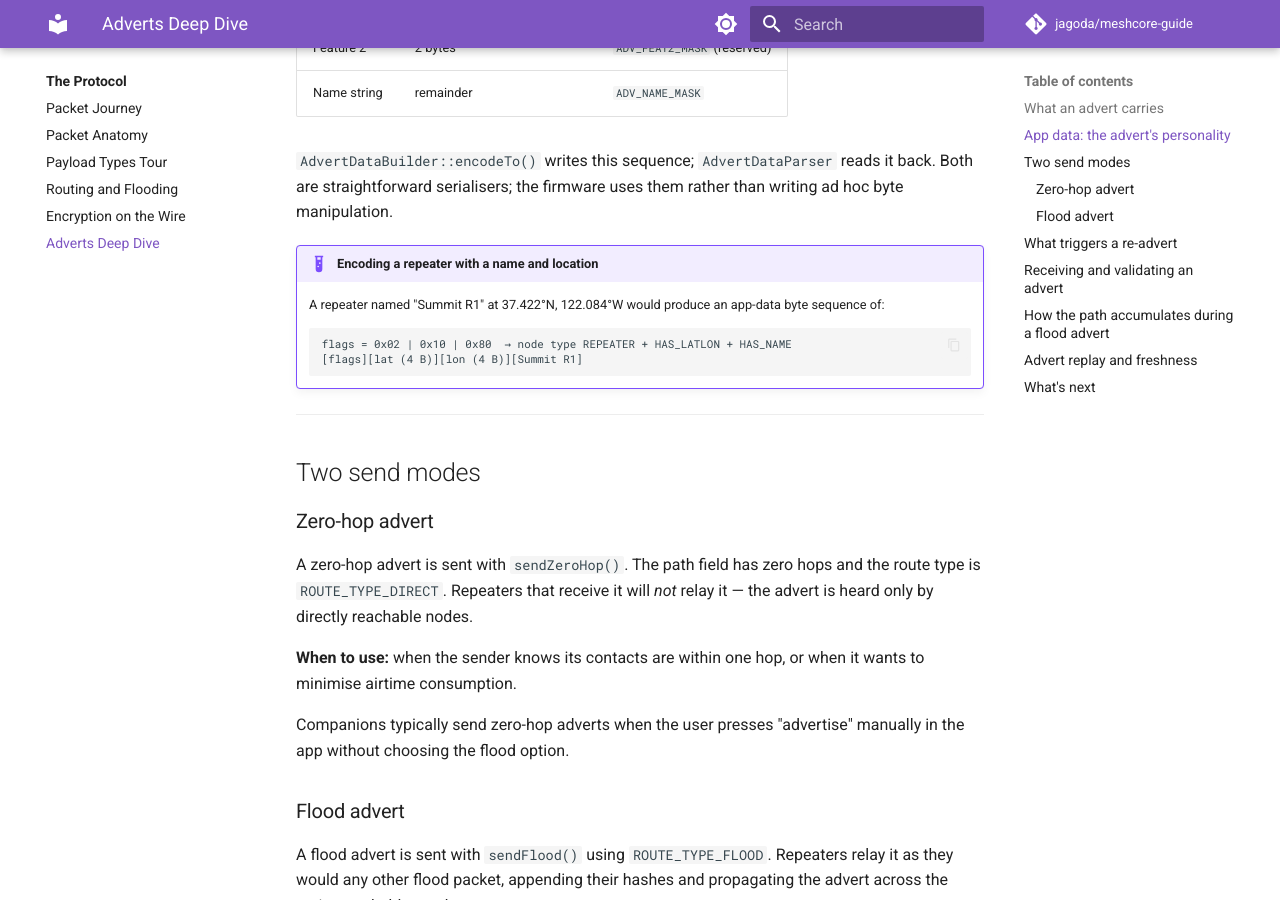
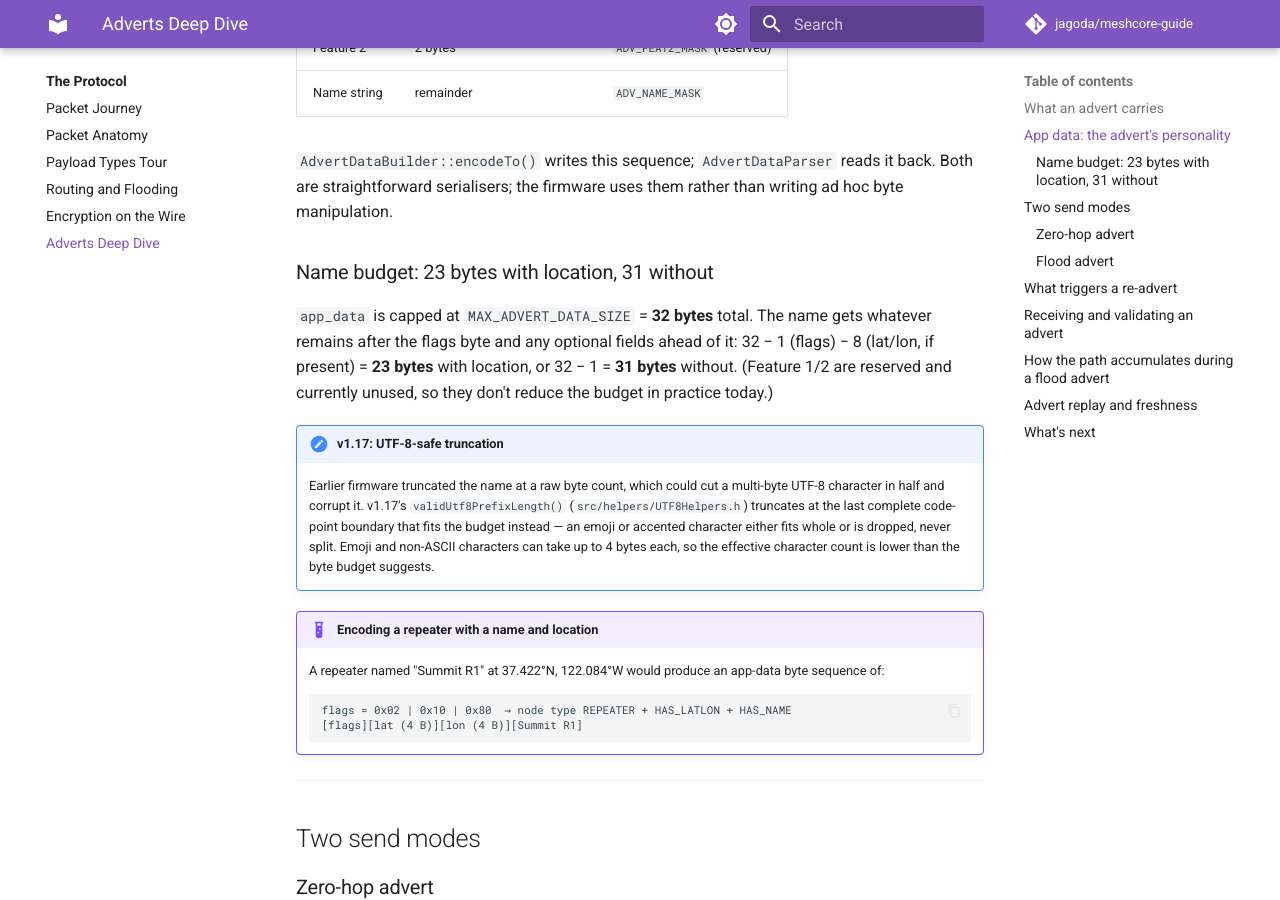
Before and after one commit to jagoda/meshcore-guide, an MkDocs documentation site: the page built from docs/protocol/adverts-deep-dive.md, in a window 1280 px wide and 900 px high, scrolled down 1570 px. Built offline with MkDocs 1.6.1 and Material for MkDocs 9.7.7, drawn with Linux system fonts in a browser that asks for light colours; comment, search, counter and statistics services are not loaded.

Commit message:
checkpoint: Phase 8 — advert name budget 23/31 bytes derived from source, UTF-8 boundary truncation; group-sender-unverified already correctly stated (channels-vs-direct.md, payload-types-tour.md, glossary.md) — verified, no edit needed

```diff
--- a/docs/protocol/adverts-deep-dive.md
+++ b/docs/protocol/adverts-deep-dive.md
@@ -64,6 +64,23 @@ The optional fields follow in this order when their flag bit is set:
 `AdvertDataBuilder::encodeTo()` writes this sequence; `AdvertDataParser` reads
 it back. Both are straightforward serialisers; the firmware uses them rather
 than writing ad hoc byte manipulation.
+
+### Name budget: 23 bytes with location, 31 without
+
+`app_data` is capped at `MAX_ADVERT_DATA_SIZE` = **32 bytes** total. The name
+gets whatever remains after the flags byte and any optional fields ahead of
+it: 32 − 1 (flags) − 8 (lat/lon, if present) = **23 bytes** with location, or
+32 − 1 = **31 bytes** without. (Feature 1/2 are reserved and currently
+unused, so they don't reduce the budget in practice today.)
+
+!!! note "v1.17: UTF-8-safe truncation"
+    Earlier firmware truncated the name at a raw byte count, which could cut
+    a multi-byte UTF-8 character in half and corrupt it. v1.17's
+    `validUtf8PrefixLength()` (`src/helpers/UTF8Helpers.h`) truncates at the
+    last complete code-point boundary that fits the budget instead — an emoji
+    or accented character either fits whole or is dropped, never split.
+    Emoji and non-ASCII characters can take up to 4 bytes each, so the
+    effective character count is lower than the byte budget suggests.
 
 !!! example "Encoding a repeater with a name and location"
     A repeater named "Summit R1" at 37.422°N, 122.084°W would produce an
--- a/docs/reference/glossary.md
+++ b/docs/reference/glossary.md
@@ -15,7 +15,7 @@ A password that must be supplied before a CLI client can issue administrative co
 → [Running a Repeater](../operating/running-a-repeater.md)
 
 **Advert / Advertisement**
-A signed broadcast packet (`PAYLOAD_TYPE_ADVERT`) that contains a node's Ed25519 public key, name, type, timestamp, and optional GPS coordinates. Receiving nodes store adverts to build their contact list. Every advert is signed so it cannot be forged.
+A signed broadcast packet (`PAYLOAD_TYPE_ADVERT`) that contains a node's Ed25519 public key, name, type, timestamp, and optional GPS coordinates. Receiving nodes store adverts to build their contact list. Every advert is signed so it cannot be forged. The advertised name budget is 23 bytes with location, 31 bytes without (derived from the 32-byte `app_data` field), truncated at a UTF-8 code-point boundary as of v1.17.
 → [Adverts and Contacts](../concepts/adverts-and-contacts.md), [Adverts Deep Dive](../protocol/adverts-deep-dive.md)
 
 **AES-128**
```
Also changed, not shown: docs/operating/remote-admin-cli.md (+1 -1 lines).
